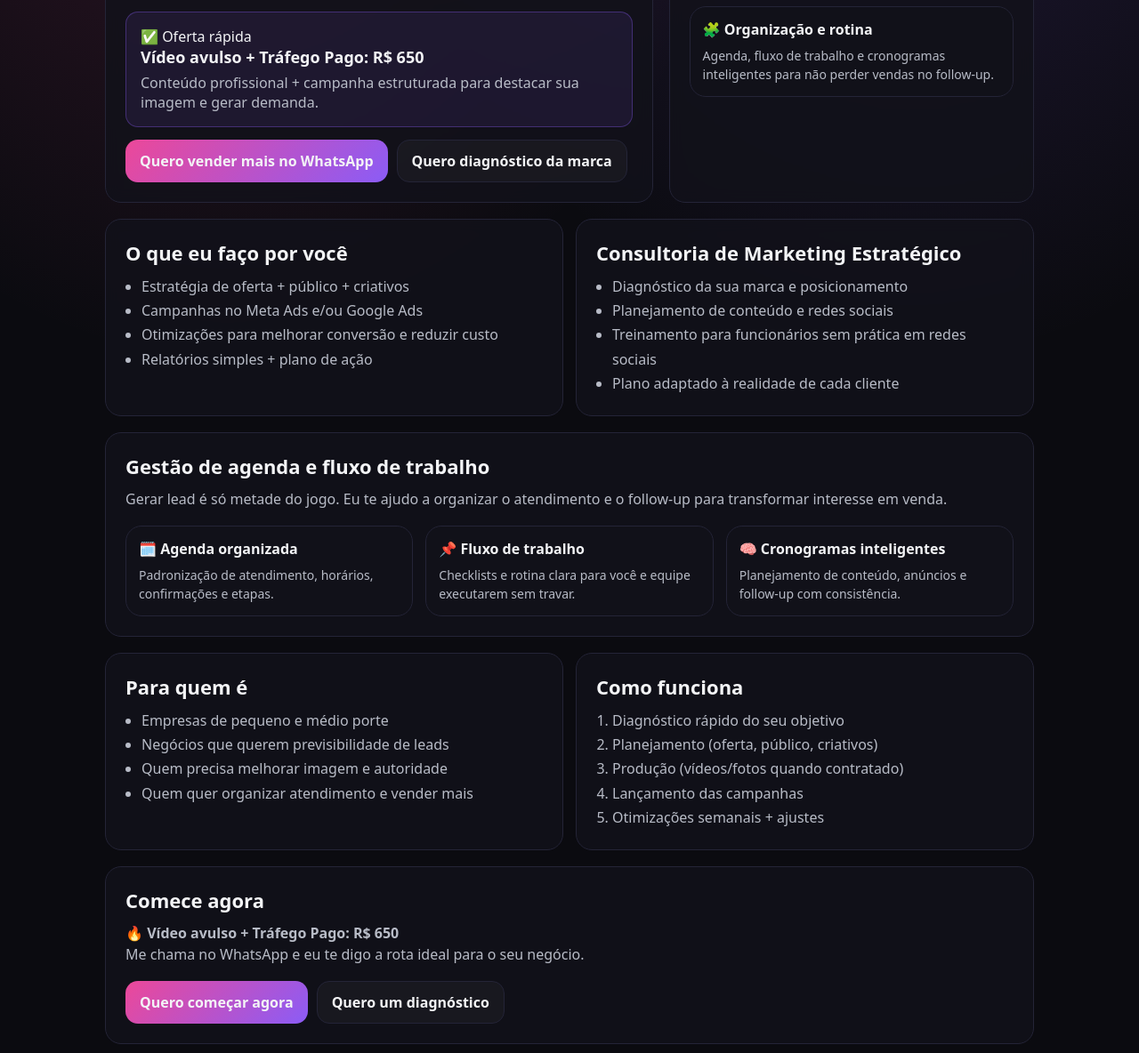
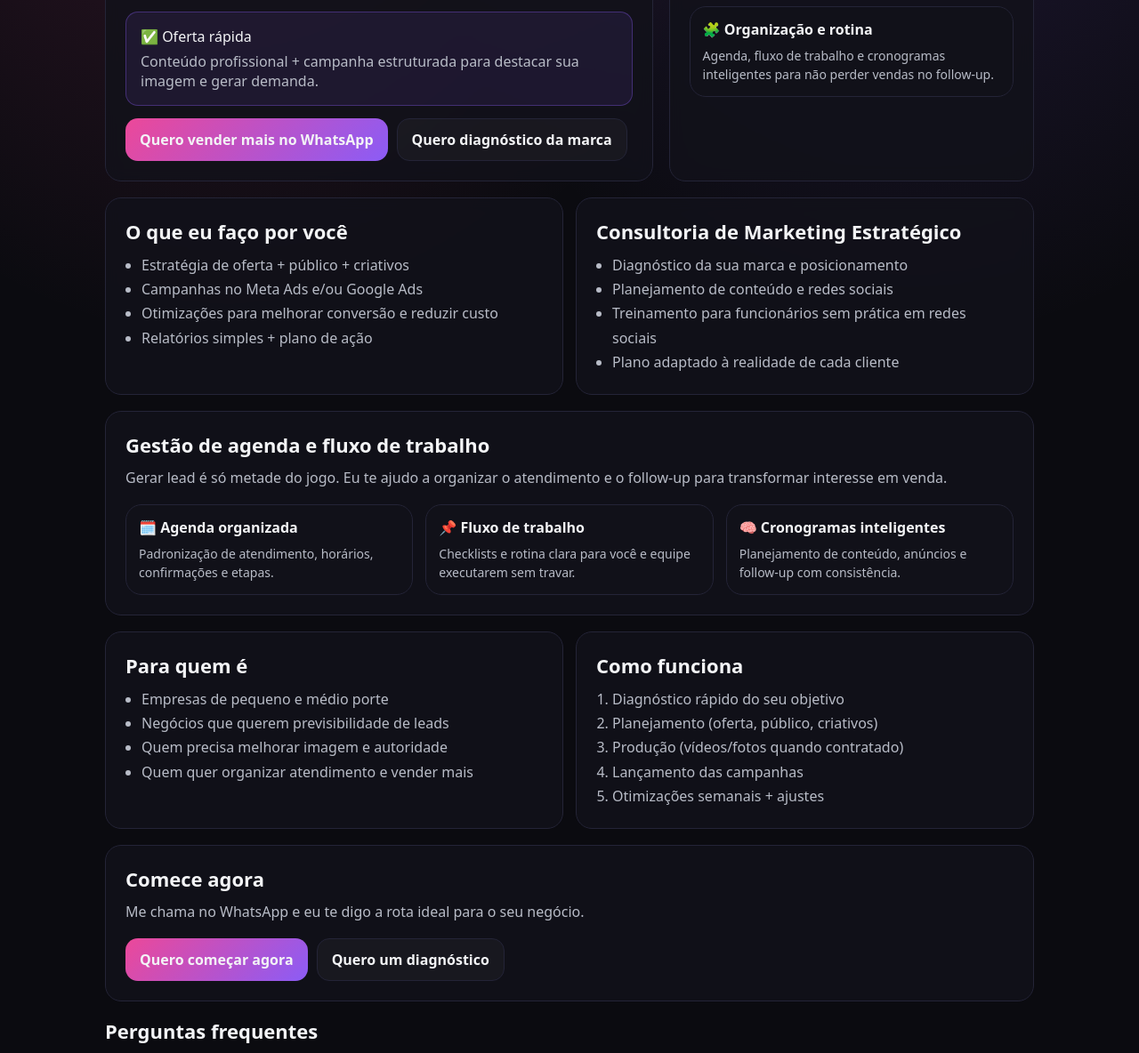
Before and after one commit to igorjpinho/sobre-mim, a plain HTML site: page index.html in a window 1280 px wide. Shown: the part 597-1781 px from the top of the page at 89% size. Drawn offline with Linux system fonts and the light colour scheme.

Commit message:
refactor: remove preços

```diff
--- a/index.html
+++ b/index.html
@@ -4,7 +4,7 @@
   <meta charset="utf-8" />
   <meta name="viewport" content="width=device-width,initial-scale=1" />
   <title>Tráfego Pago + Conteúdo Profissional | Igor Estrategista Digital | Agência BrilIdeia</title>
-  <meta name="description" content="Tráfego pago para pequenas e médias empresas + produção de vídeos e fotos profissionais + consultoria estratégica. Oferta: Vídeo avulso + Tráfego Pago por R$ 650." />
+  <meta name="description" content="Tráfego pago para pequenas e médias empresas + produção de vídeos e fotos profissionais + consultoria estratégica." />
   <meta itemprop="image"
     content="https://agenciabrilideia.com.br/img/logo_brilideia.jpg">
   <meta property="og:image"
@@ -85,7 +85,6 @@
 
         <div class="offer">
           <div>✅ Oferta rápida</div>
-          <strong>Vídeo avulso + Tráfego Pago: R$ 650</strong>
           <div style="color:var(--muted);margin-top:6px">
             Conteúdo profissional + campanha estruturada para destacar sua imagem e gerar demanda.
           </div>
@@ -190,7 +189,6 @@
     <div class="section card">
       <h2>Comece agora</h2>
       <p class="sub">
-        🔥 <b>Vídeo avulso + Tráfego Pago: R$ 650</b><br/>
         Me chama no WhatsApp e eu te digo a rota ideal para o seu negócio.
       </p>
       <div class="ctaRow">
```
